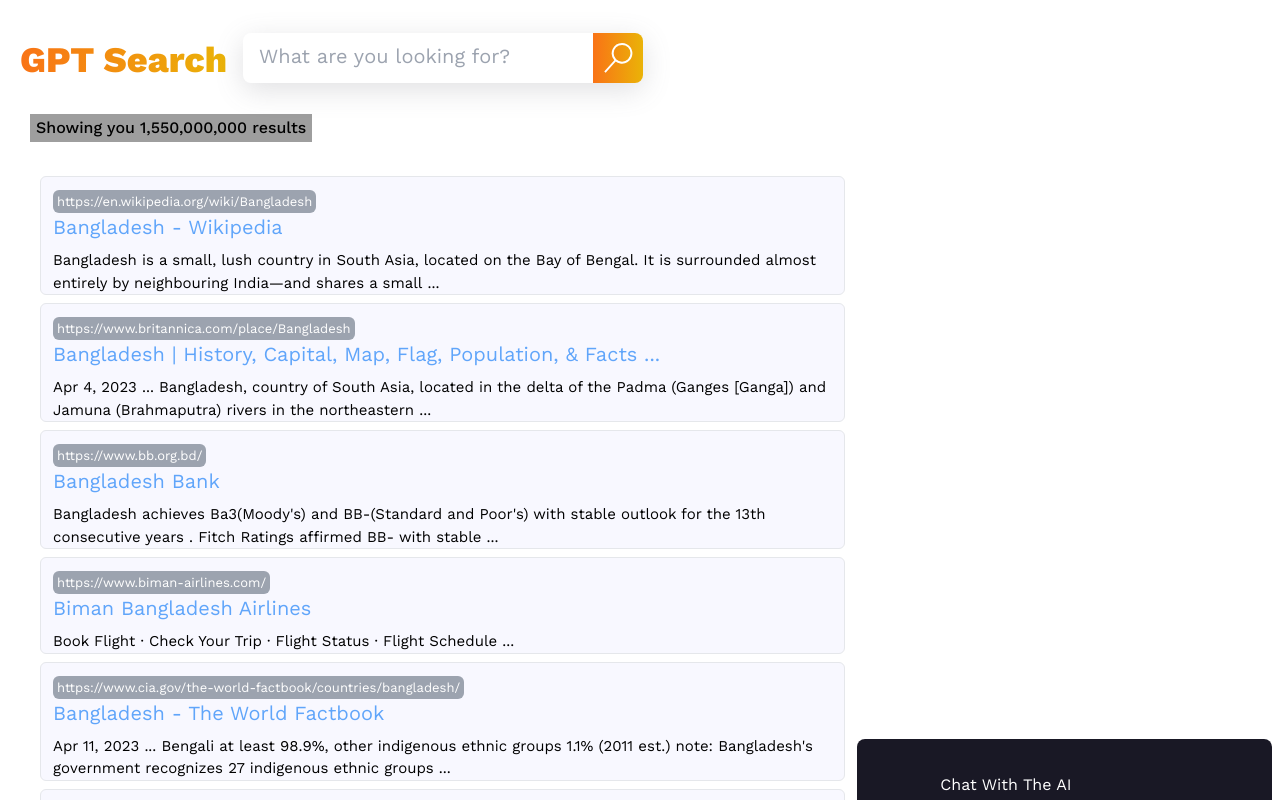
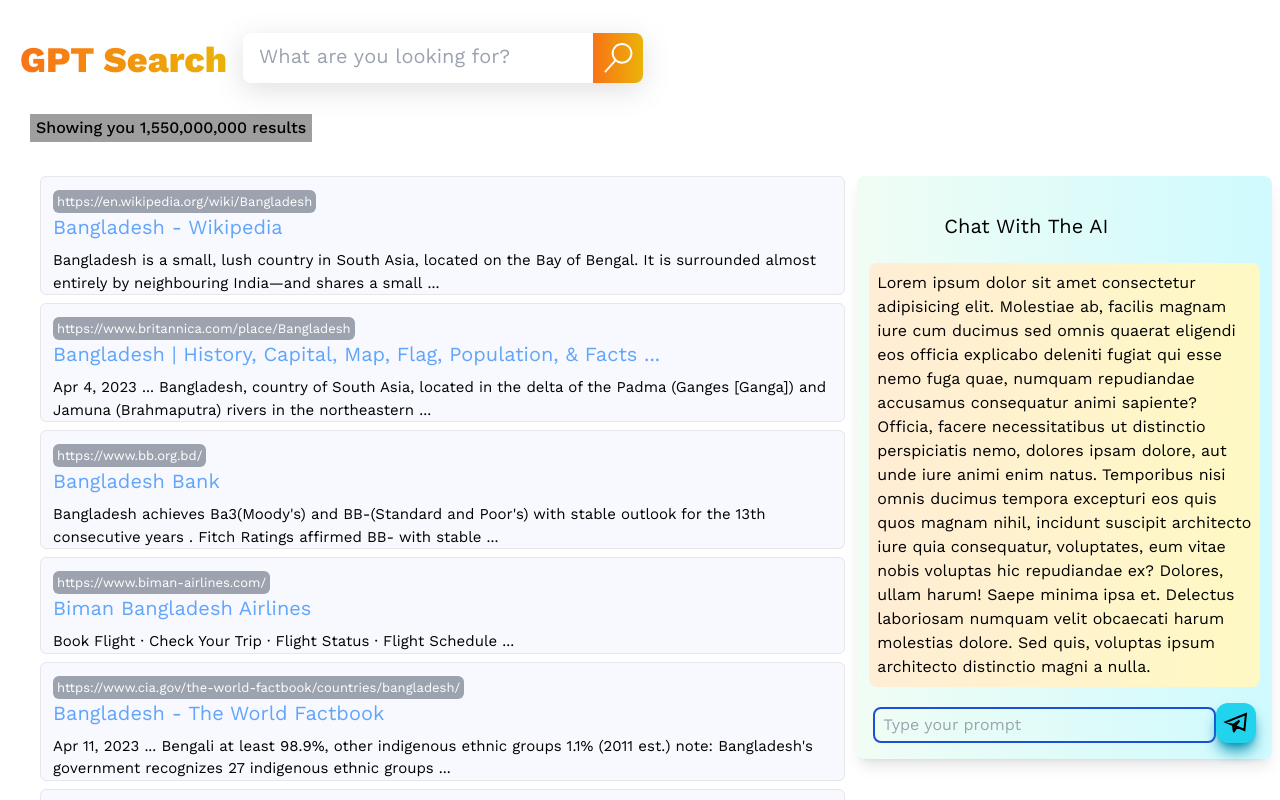
Before and after one commit to SubodhShil/AI-Search-Engine, a Next.js app: page /search in a window 1280 px wide. Shown: the top 800 px of the page. Built offline with nearby package versions, Linux system fonts and the light colour scheme; no server answers; grey boxes are pictures that could not be loaded; a web font is replaced by a local one.

Commit message:
Chat gpt part fully designed

```diff
--- /dev/null
+++ b/components/PaginationButtons/PaginationButtons.jsx
@@ -0,0 +1,11 @@
+import React from 'react';
+
+const PaginationButtons = () => {
+    return (
+        <div>
+
+        </div>
+    );
+};
+
+export default PaginationButtons;
--- a/components/SearchResults/SearchResults.jsx
+++ b/components/SearchResults/SearchResults.jsx
@@ -1,5 +1,7 @@
 import React from 'react';
 import Style from './SearchResults.module.css';
+import PaginationButtons from '../PaginationButtons/PaginationButtons';
+import { GrSend } from 'react-icons/gr';
 
 const SearchResults = ({ results }) => {
     return (
@@ -23,9 +25,9 @@
             </div>
 
             {/* Showing the result in the page */}
-            <div className='mt-4 grid grid-cols-1 lg:grid-cols-3 xl:grid-cols-3 items-center p-2'>
+            <div className='mt-4 grid grid-cols-1 lg:grid-cols-3 xl:grid-cols-3 p-2'>
 
-                <div className=' col-span-2 p-1'>
+                <div className='col-span-2 p-1'>
                     {results.items.map((result) => (
                         <div className='border rounded-md pl-3 m-2 bg-[ghostwhite] group pt-3' key={result.link}>
 
@@ -51,7 +53,8 @@
 
                 {/* GPT Chat Part */}
 
-                <div className='col-span-1 bg-[#191825] rounded-lg  p-2 flex items-center text-white'>
+                <div className='backdrop-blur-sm col-span-1 bg-gradient-to-r from-green-50 to-cyan-100 rounded-lg p-3 flex flex-col text-white h-fit mt-3 max-sm:mb-5 shadow-lg shadow-gray-700/200'>
+                    <div className='flex items-center'>
                         <script src="https://cdn.lordicon.com/bhenfmcm.js"></script>
                         <lord-icon
                             src="https://cdn.lordicon.com/mjmrmyzg.json"
@@ -59,10 +62,29 @@
                             style={{ width: '75px', height: '75px' }}
                             loop>
                         </lord-icon>
-                    <h1>Chat With The AI</h1>
+                        <h1 className='text-black text-xl'>Chat With The AI</h1>
+                    </div>
+
+                    {/* Result prompts */}
+                    <div className='p-2 rounded-lg bg-gradient-to-r from-orange-100 to-yellow-100 text-black'>
+                        Lorem ipsum dolor sit amet consectetur adipisicing elit. Molestiae ab, facilis magnam iure cum ducimus sed omnis quaerat eligendi eos officia explicabo deleniti fugiat qui esse nemo fuga quae, numquam repudiandae accusamus consequatur animi sapiente? Officia, facere necessitatibus ut distinctio perspiciatis nemo, dolores ipsam dolore, aut unde iure animi enim natus. Temporibus nisi omnis ducimus tempora excepturi eos quis quos magnam nihil, incidunt suscipit architecto iure quia consequatur, voluptates, eum vitae nobis voluptas hic repudiandae ex? Dolores, ullam harum! Saepe minima ipsa et. Delectus laboriosam numquam velit obcaecati harum molestias dolore. Sed quis, voluptas ipsum architecto distinctio magni a nulla.
+                    </div>
+
+                    {/* search bar */}
+                    <div className='flex items-center justify-between h-full p-1 text-black'>
+                        <div className='border-2 border-blue-700 rounded-lg mt-4 w-[90%] '>
+                            <input type="text" className='bg-inherit w-full pl-2 p-1' placeholder='Type your prompt' />
+                        </div>
+
+                        <div className='text-white rounded-xl bg-cyan-400 shadow-lg shadow-cyan-600/100 h-10 w-10 mt-3 cursor-pointer flex justify-center items-center'>
+                            <GrSend className='text-2xl w-full' color='white' />
+                        </div>
+                    </div>
                 </div>
             </div>
 
+
+            <PaginationButtons />
         </div>
     );
 };
```
Lines whose indentation alone changed are shown as unchanged.
